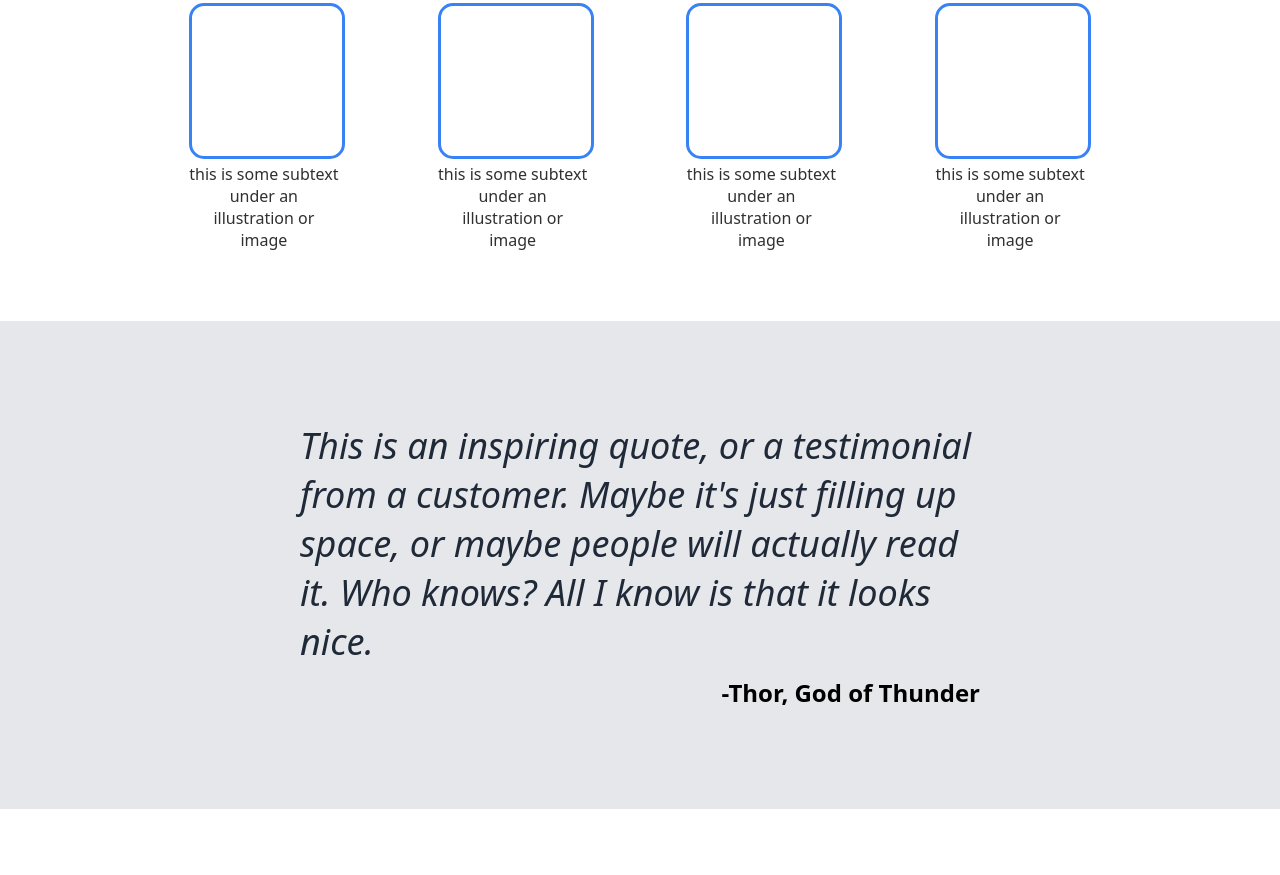
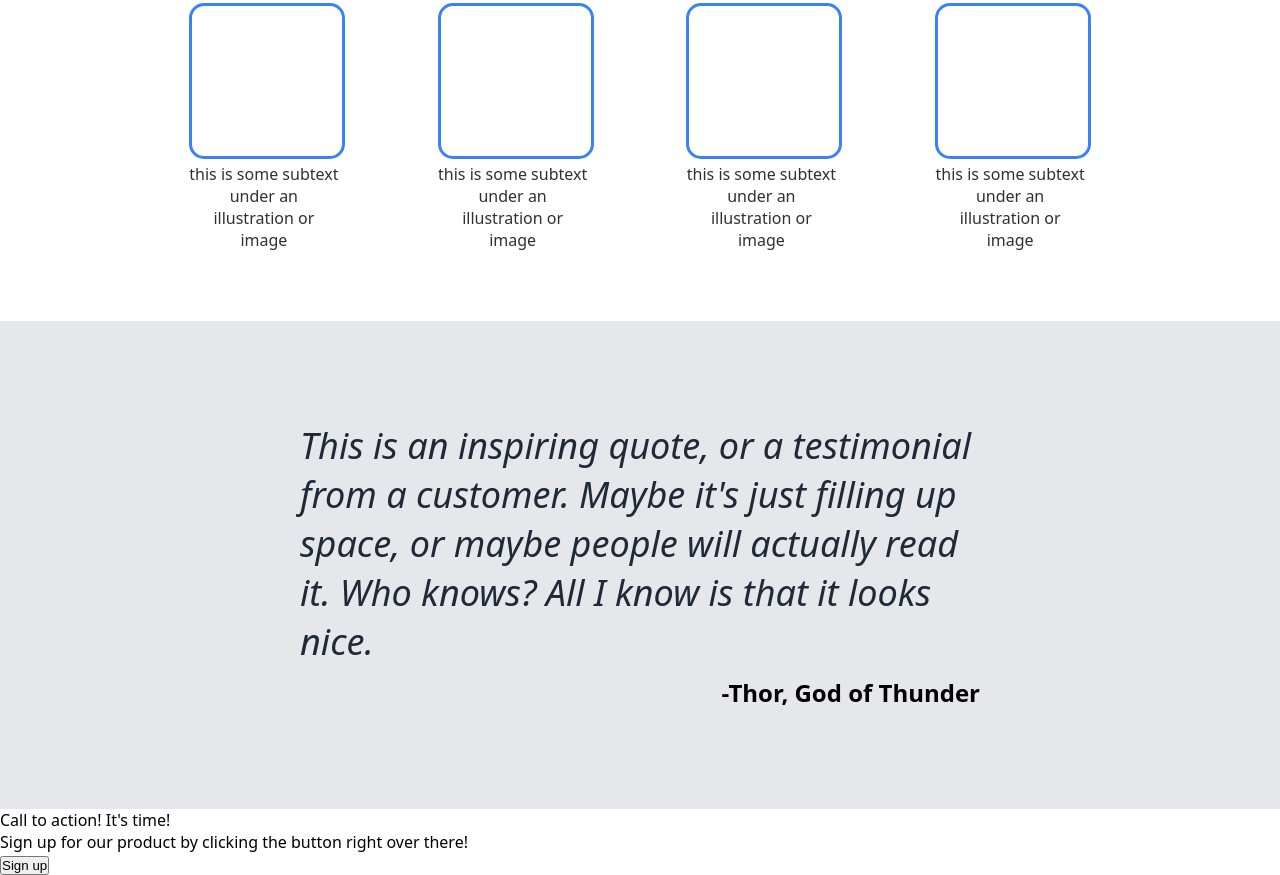
Before and after one commit to zyppton/landing-page, a plain HTML site: page index.html in a window 1280 px wide. Shown: the part 652-1527 px from the top of the page. Before the commit the page ends 1461 px from the top, so only its background shows below. Drawn offline with Linux system fonts and the light colour scheme.

Commit message:
CTA HTML done

```diff
--- a/index.html
+++ b/index.html
@@ -48,6 +48,12 @@
         <div class="quote">This is an inspiring quote, or a testimonial from a customer. Maybe it's just filling up space, or maybe people will actually read it. Who knows? All I know is that it looks nice.</div>
         <div class="customer-name">-Thor, God of Thunder</div>
     </div>
-
+    <div class="cta-section">
+        <div class="cta-text">
+            <div class="cta-header">Call to action! It's time!</div>
+            <div class="cta-description">Sign up for our product by clicking the button right over there!</div>
+        </div>
+        <button class="cta-button">Sign up</button>
+    </div>
 </body>
 </html>
```
